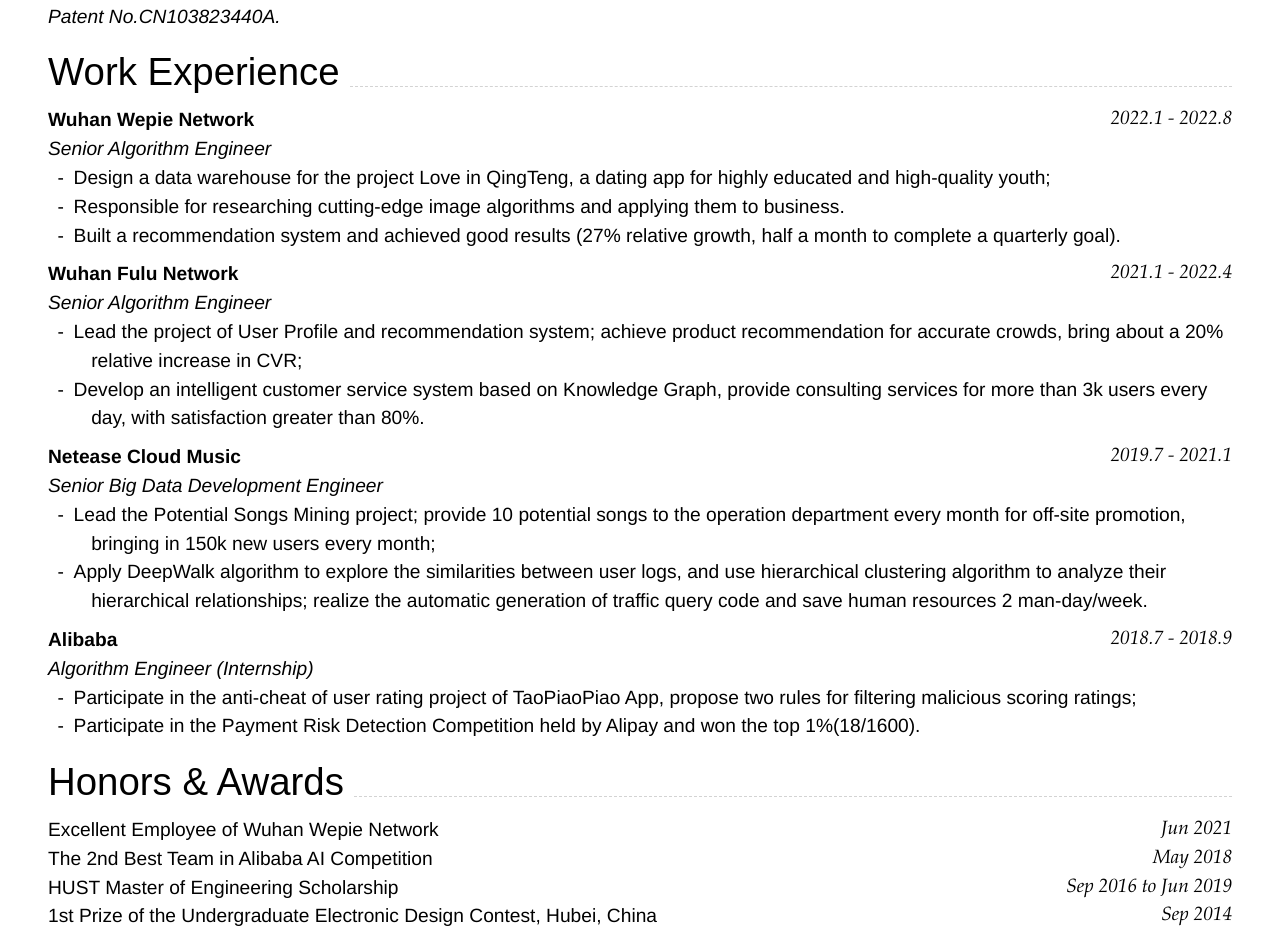
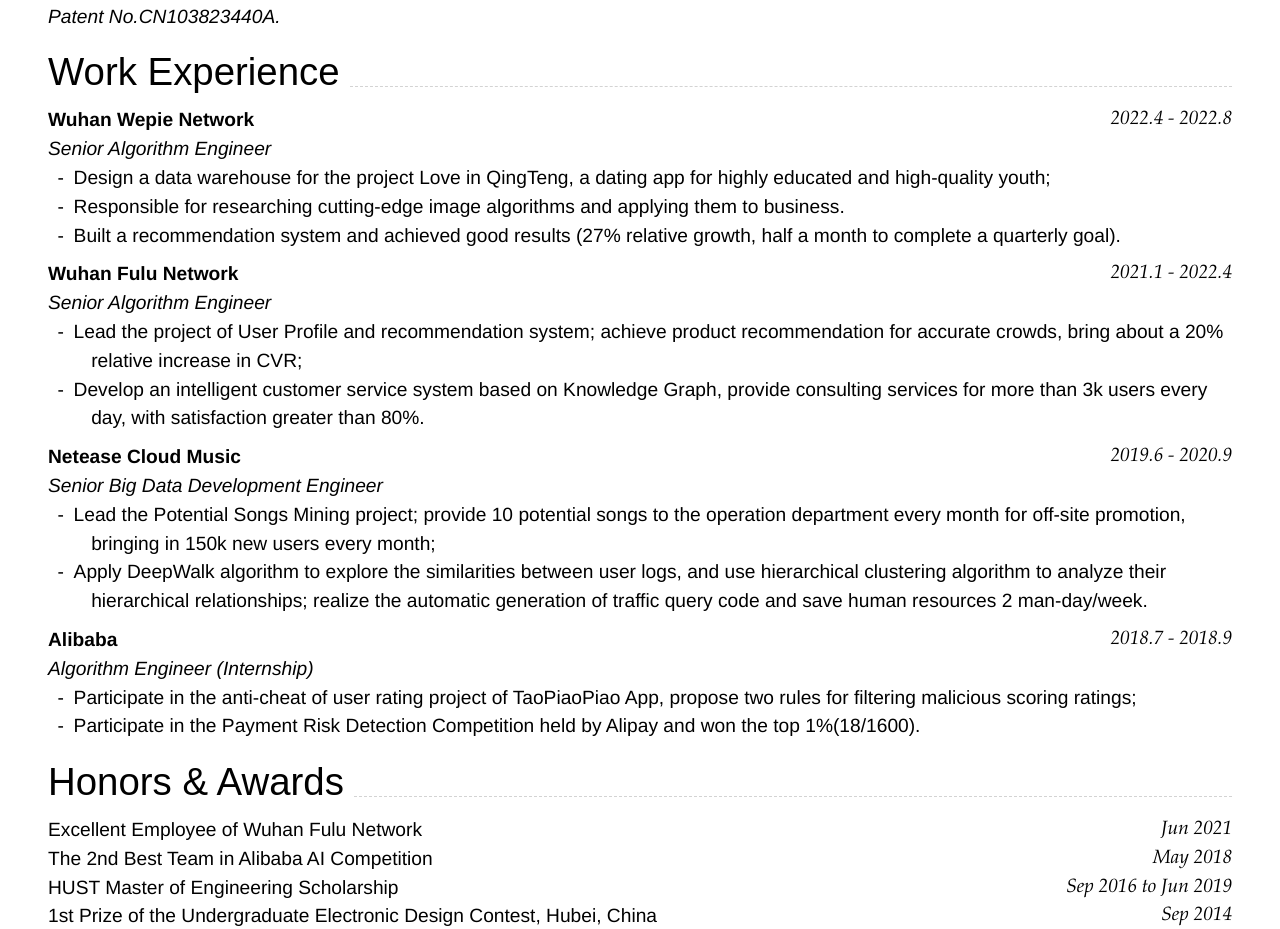
Before and after one commit to Zhuifeng414/wanglei.github.io, a Jekyll site: the page built from index.md, in a window 1280 px wide. Shown: the part 1014-1943 px from the top of the page. Built offline with Jekyll 4.4.1, drawn with Linux system fonts in a browser that asks for light colours; nearby versions of some CDN libraries.

Commit message:
Update index.md

```diff
--- a/index.md
+++ b/index.md
@@ -62,7 +62,7 @@
 
 ## Work Experience
 
-### **Wuhan Wepie Network** `2022.1 - 2022.8`
+### **Wuhan Wepie Network** `2022.4 - 2022.8`
 _Senior Algorithm Engineer_<br>
 - Design a data warehouse for the project Love in QingTeng, a dating app for highly educated and high-quality youth;
 - Responsible for researching cutting-edge image algorithms and applying them to business.
@@ -75,7 +75,7 @@
 - Develop an intelligent customer service system based on Knowledge Graph, provide consulting services for more than 3k users every day, with satisfaction greater than 80%.
 
 
-### **Netease Cloud Music** `2019.7 - 2021.1`
+### **Netease Cloud Music** `2019.6 - 2020.9`
 
 _Senior Big Data Development Engineer_<br>
 - Lead the Potential Songs Mining project; provide 10 potential songs to the operation department every month for off-site promotion, bringing in 150k new users every month;
@@ -90,7 +90,7 @@
 
 ## Honors & Awards
 
-Excellent Employee of Wuhan Wepie Network `Jun 2021` <br>
+Excellent Employee of Wuhan Fulu Network `Jun 2021` <br>
 The 2nd Best Team in Alibaba AI Competition `May 2018` <br>
 HUST Master of Engineering Scholarship `Sep 2016 to Jun 2019` <br>
 1st Prize of the Undergraduate Electronic Design Contest, Hubei, China `Sep 2014` <br>
```
